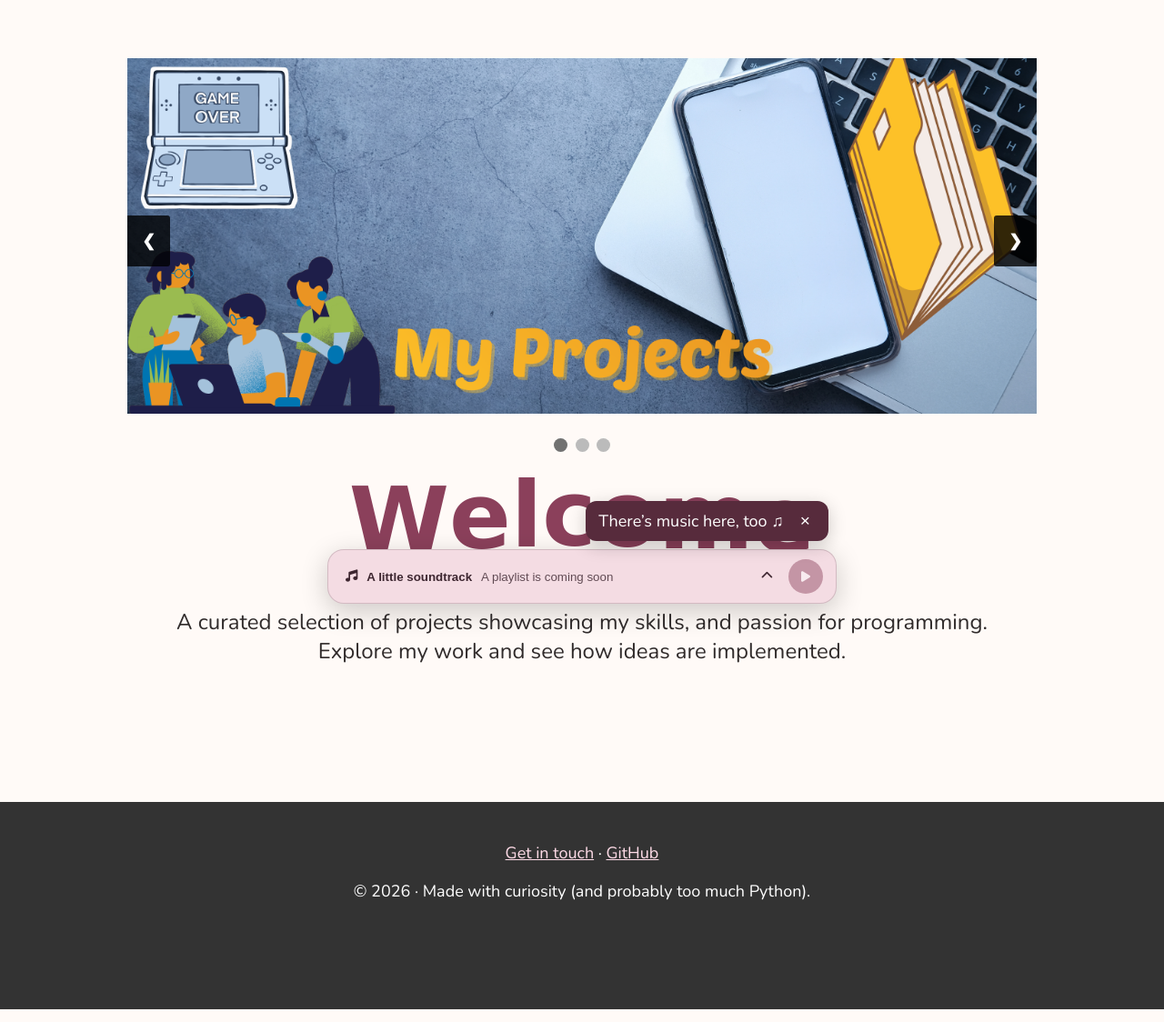
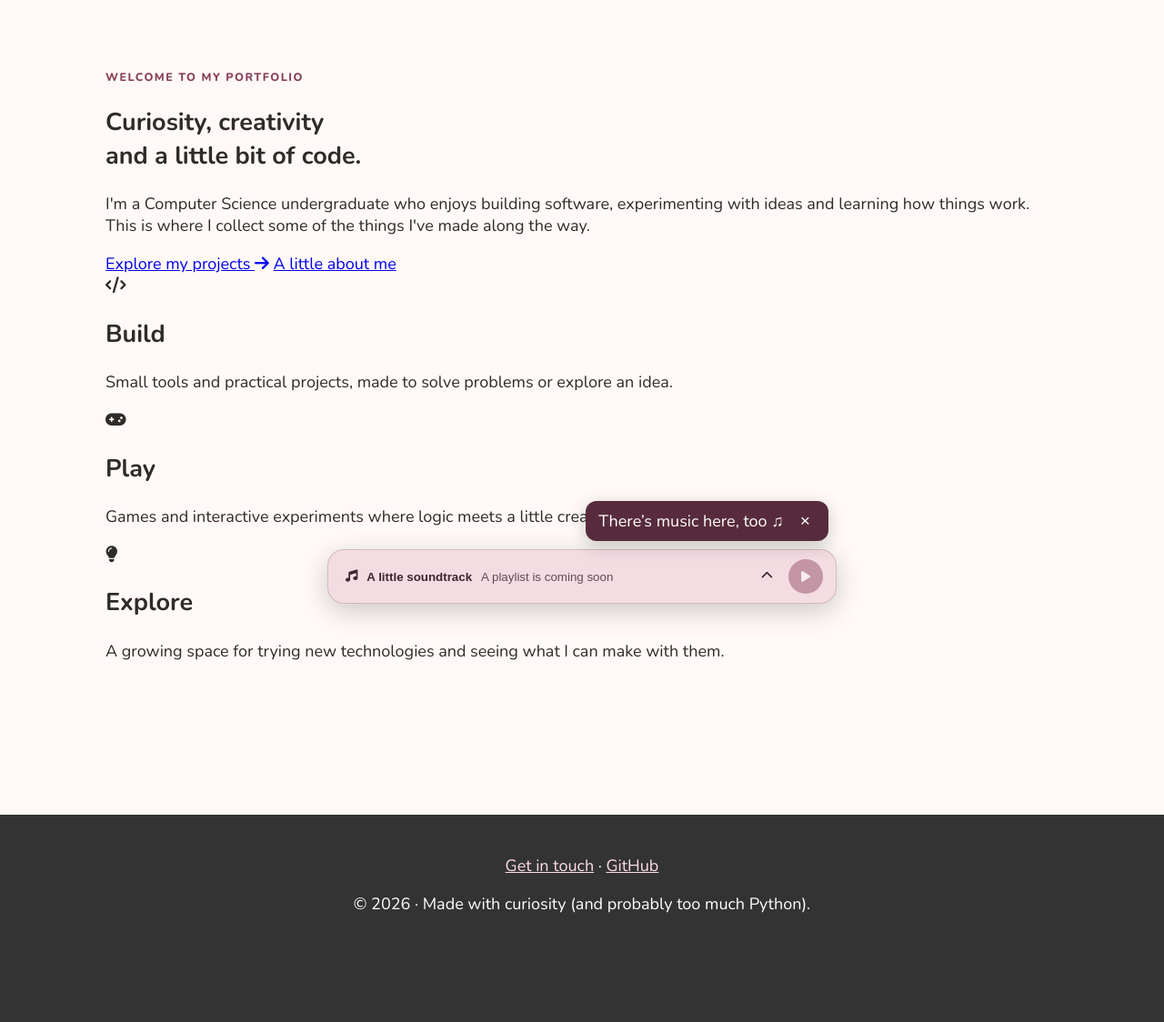
Before and after one commit to Frances06/Repertoire, a Flask app: page / in a window 1280 px wide. Shown: the part 122-1246 px from the top of the page at 91% size. Run offline with Flask 3, Linux system fonts and the light colour scheme; data that the repository does not hold is empty; some web fonts are replaced.

Commit message:
Refresh portfolio landing page

```diff
--- a/templates/home.html
+++ b/templates/home.html
@@ -1,105 +1,33 @@
 {% extends "base.html" %}
 
-<!DOCTYPE html>
-<html lang="en">
-<head>
-    <meta charset="UTF-8">
-    <meta name="viewport" content="width=device-width, initial-scale=1.0">
-    <link rel="stylesheet" href="https://www.w3schools.com/w3css/5/w3.css">
-    <title>{% block title %}Home{% endblock %}</title>
-</head>
-<body>
-  {% block content %}
+{% block title %}Home{% endblock %}
 
-  <div style="margin: 0; display: block;">
-  <div class="slideshow-container">
-    <img class="mySlides fade" src="{{ url_for('static', filename='images/projects.png')}}" style="width:100%">
-    <img class="mySlides fade" src="{{ url_for('static', filename='images/about.png')}}" style="width:100%">
-    <img class="mySlides fade" src="{{ url_for('static', filename='images/contact.png')}}" style="width:100%">
+{% block content %}
+<section class="home-hero">
+  <p class="eyebrow">Welcome to my portfolio</p>
+  <h1>Curiosity, creativity<br>and a little bit of code.</h1>
+  <p class="home-lede">I'm a Computer Science undergraduate who enjoys building software, experimenting with ideas and learning how things work. This is where I collect some of the things I've made along the way.</p>
+  <div class="hero-actions">
+    <a class="primary-link" href="{{ url_for('projects') }}">Explore my projects <i class="fa-solid fa-arrow-right" aria-hidden="true"></i></a>
+    <a class="secondary-link" href="{{ url_for('about') }}">A little about me</a>
+  </div>
+</section>
 
-    <a class="prev" onclick="plusSlides(-1)">&#10094;</a>
-    <a class="next" onclick="plusSlides(1)">&#10095;</a>
-
-  </div>
-  <br>
-
-  <div style="text-align:center">
-    <span class="dot" onclick="currentSlide(1)"></span>
-    <span class="dot" onclick="currentSlide(2)"></span>
-    <span class="dot" onclick="currentSlide(3)"></span><br>
-    <h1 class="wave" id="waveText">Welcome</h1>
-    <p style="margin: 0 30px 0 30px; font-size: 24px;">
-      A curated selection of projects showcasing my skills, and passion for programming.
-      <br>Explore my work and see how ideas are implemented.
-    </p>
-  </div>
-</div>
-
-<script>
-  let slideIndex = 1;
-  let slideTimer;
-
-  // Start slideshow on load
-  showSlides(slideIndex);
-  startCarousel();
-
-  // Auto carousel
-  function startCarousel() {
-    slideTimer = setInterval(function () {
-      slideIndex++;
-      showSlides(slideIndex);
-    }, 3000); // 3 seconds (change if you want)
-  }
-
-  // Reset timer after manual interaction
-  function resetCarousel() {
-    clearInterval(slideTimer);
-    startCarousel();
-  }
-
-  function plusSlides(n) {
-    slideIndex += n;
-    showSlides(slideIndex);
-    resetCarousel();
-  }
-
-  function currentSlide(n) {
-    slideIndex = n;
-    showSlides(slideIndex);
-    resetCarousel();
-  }
-
-  function showSlides(n) {
-    let i;
-    let slides = document.getElementsByClassName("mySlides");
-    let dots = document.getElementsByClassName("dot");
-
-    if (n > slides.length) { slideIndex = 1; }
-    if (n < 1) { slideIndex = slides.length; }
-
-    for (i = 0; i < slides.length; i++) {
-      slides[i].style.display = "none";
-    }
-
-    for (i = 0; i < dots.length; i++) {
-      dots[i].className = dots[i].className.replace(" active", "");
-    }
-
-    slides[slideIndex - 1].style.display = "block";
-    dots[slideIndex - 1].className += " active";
-  }
-
-  const text = document.getElementById("waveText");
-  const letters = text.textContent.split("");
-  text.textContent = "";
-
-  letters.forEach((letter, index) => {
-    const span = document.createElement("span");
-    span.textContent = letter;
-    span.style.animationDelay = `${index * 0.2}s`;
-    text.appendChild(span);
-  });
-  </script>
+<section class="home-highlights" aria-label="Portfolio highlights">
+  <article>
+    <span class="highlight-icon"><i class="fa-solid fa-code" aria-hidden="true"></i></span>
+    <h2>Build</h2>
+    <p>Small tools and practical projects, made to solve problems or explore an idea.</p>
+  </article>
+  <article>
+    <span class="highlight-icon"><i class="fa-solid fa-gamepad" aria-hidden="true"></i></span>
+    <h2>Play</h2>
+    <p>Games and interactive experiments where logic meets a little creativity.</p>
+  </article>
+  <article>
+    <span class="highlight-icon"><i class="fa-solid fa-lightbulb" aria-hidden="true"></i></span>
+    <h2>Explore</h2>
+    <p>A growing space for trying new technologies and seeing what I can make with them.</p>
+  </article>
+</section>
 {% endblock %}
-</body>
-</html>
```
